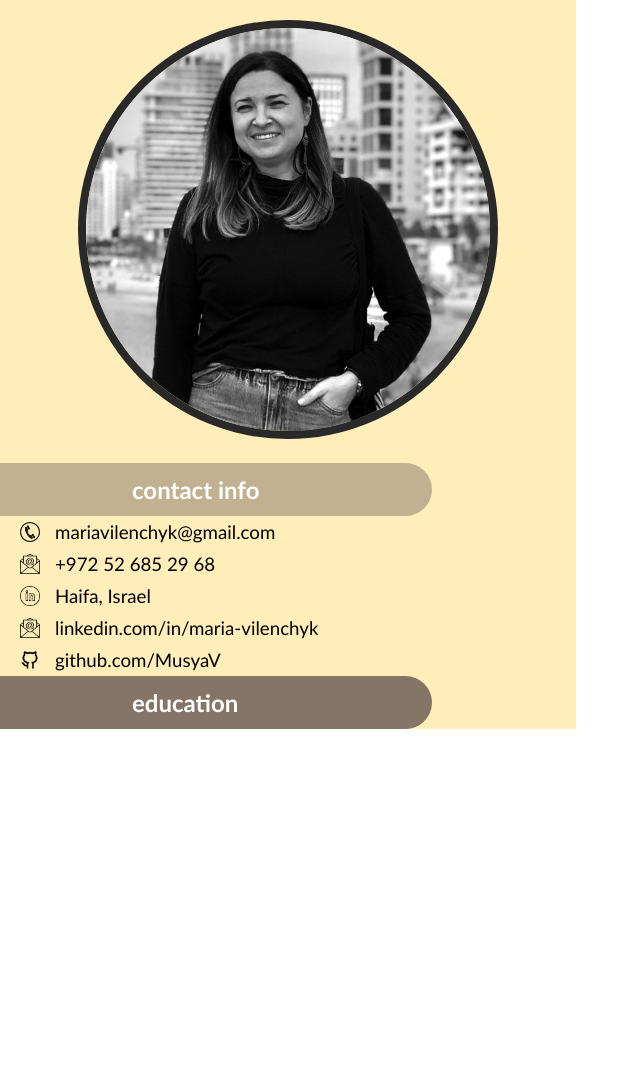
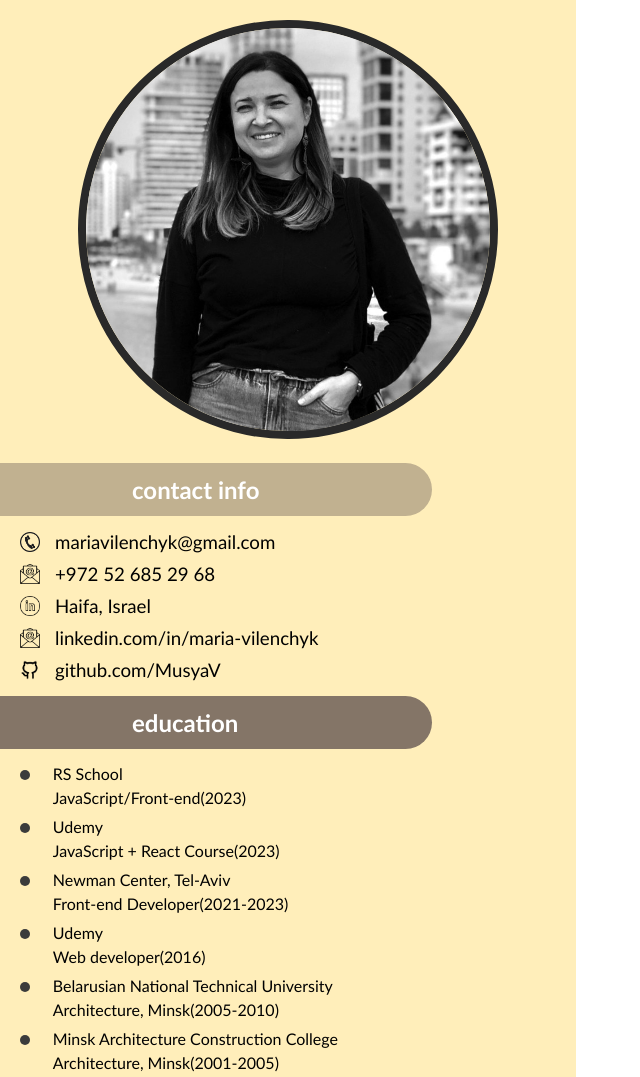
Before and after one commit to MusyaV/rsschool-cv, a plain HTML site: page index.html in a window 1280 px wide. Shown: the whole page, without its empty margins (0-640 px from the left). Before the commit the page ends 800 px from the top, so only its background shows below. Drawn offline with Linux system fonts and the light colour scheme.

Commit message:
feat: add education

```diff
--- a/index.html
+++ b/index.html
@@ -12,10 +12,10 @@
       <div id="img">
         <img id="imgMain" src="/rsschool-cv/img/photo2.jpg" alt="" srcset="" />
       </div>
+      <!-- info -->
       <div class="light" id="headerInfo">
         <h2>contact info</h2>
       </div>
-
       <div class="itemInfo">
         <img class="icon" src="/rsschool-cv/img/phone.png" alt="" />
         <h3>mariavilenchyk@gmail.com</h3>
@@ -39,6 +39,49 @@
       <div class="dark" id="headerEdu">
         <h2>education</h2>
       </div>
+      <!-- education -->
+      <div class="itemEdu">
+        <div class="circle"></div>
+        <div>
+          <h4>RS School</h4>
+          <h4>JavaScript/Front-end(2023)</h4>
+        </div>
+      </div>
+      <div class="itemEdu">
+        <div class="circle"></div>
+        <div>
+          <h4>Udemy</h4>
+          <h4>JavaScript + React Course(2023)</h4>
+        </div>
+      </div>
+      <div class="itemEdu">
+        <div class="circle"></div>
+        <div>
+          <h4>Newman Center, Tel-Aviv</h4>
+          <h4>Front-end Developer(2021-2023)</h4>
+        </div>
+      </div>
+      <div class="itemEdu">
+        <div class="circle"></div>
+        <div>
+          <h4>Udemy</h4>
+          <h4>Web developer(2016)</h4>
+        </div>
+      </div>
+      <div class="itemEdu">
+        <div class="circle"></div>
+        <div>
+          <h4>Belarusian National Technical University</h4>
+          <h4>Architecture, Minsk(2005-2010)</h4>
+        </div>
+      </div>
+      <div class="itemEdu">
+        <div class="circle"></div>
+        <div>
+          <h4>Minsk Architecture Construction College</h4>
+          <h4>Architecture, Minsk(2001-2005)</h4>
+        </div>
+      </div>
     </section>
     <section id="secRight"></section>
   </body>
--- a/style.css
+++ b/style.css
@@ -21,9 +21,11 @@ body {
 }
 #headerInfo {
   width: 75%;
+  margin-bottom: 10px;
 }
 #headerEdu {
   width: 75%;
+  margin: 10px 0px;
 }
 .light {
   border-radius: 0px 30px 30px 0px;
@@ -41,19 +43,37 @@ h2 {
   font-family: "Trebuchet MS", "Lucida Sans Unicode", "Lucida Grande",
     "Lucida Sans", Arial, sans-serif;
 }
-.itemInfo{
+.itemInfo {
   display: flex;
   align-items: center;
   gap: 10px;
   padding-left: 20px;
 }
-.icon{
+.icon {
   width: 20px;
   height: 20px;
 }
-h3{
+h3 {
   margin: 5px;
   font-family: "Trebuchet MS", "Lucida Sans Unicode", "Lucida Grande",
     "Lucida Sans", Arial, sans-serif;
   font-weight: normal;
 }
+.circle {
+  width: 10px;
+  height: 10px;
+  background-color: #3b3b3b;
+  border-radius: 50%;
+}
+.itemEdu{
+    display: grid;
+    grid-template-columns: 5% 95%;
+    padding-left: 20px;
+    align-items: baseline;
+}
+h4 {
+    margin: 5px;
+    font-family: "Trebuchet MS", "Lucida Sans Unicode", "Lucida Grande",
+      "Lucida Sans", Arial, sans-serif;
+    font-weight: normal;
+  }
```
Lines whose indentation alone changed are shown as unchanged.
